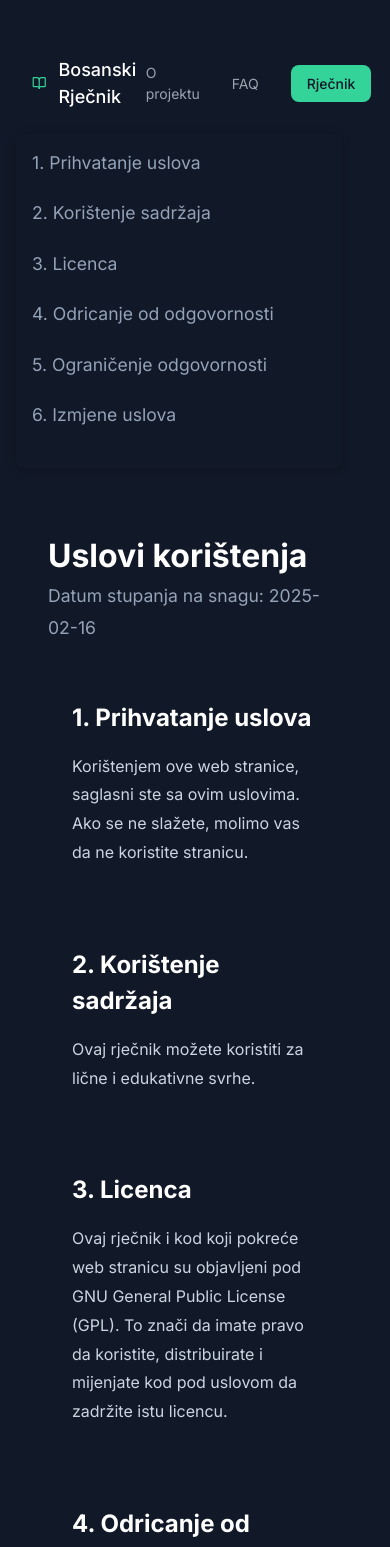
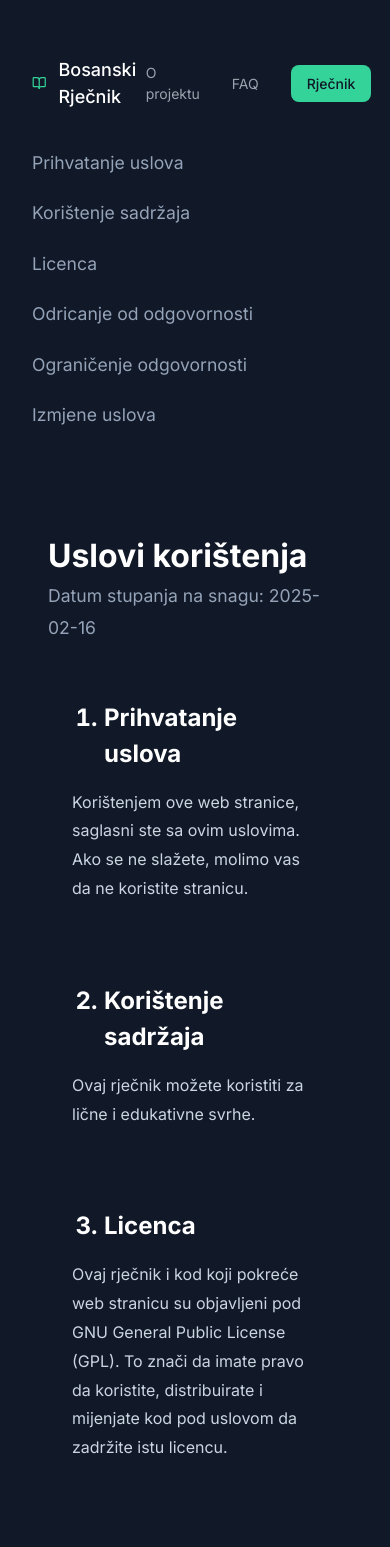
Before and after one commit to OpenSourceSarajevo/rjecnik, a Next.js app in the folder rjecnik-web/: page /terms in a window 390 px wide. Shown: the top 1547 px of the page. Built offline with nearby package versions, Linux system fonts and the light colour scheme.

Commit message:
feat: Add content pages (O Projektu, FAQ, Privatnost, Uslovi korištenja) and integrate responsive UI

```diff
--- a/rjecnik-web/app/components/Footer/index.tsx
+++ b/rjecnik-web/app/components/Footer/index.tsx
@@ -1,3 +1,4 @@
+import Link from "next/link";
 import style from "./Footer.module.css";
 import { Github } from "lucide-react";
 
@@ -5,18 +6,23 @@ const Footer = () => {
   return (
     <footer className={style.footer}>
       <div className={`${style.content} ${style.container}`}>
-        <a href="https://github.com/OpenSourceSarajevo" target="_blank" rel="noopener noreferrer" className={style.githubLink}>
+        <a
+          href="https://github.com/OpenSourceSarajevo"
+          target="_blank"
+          rel="noopener noreferrer"
+          className={style.githubLink}
+        >
           <Github size={20} className={style.githubIcon} />
           <span className={style.text}>Open Source Sarajevo</span>
         </a>
 
         <div className={style.links}>
-          <a href="/privacy" className={style.link}>
+          <Link href="/privatnost" className={style.link}>
             Privatnost
-          </a>
-          <a href="/terms" className={style.link}>
+          </Link>
+          <Link href="/uslovi-koristenja" className={style.link}>
             Uslovi korištenja
-          </a>
+          </Link>
         </div>
       </div>
     </footer>
--- a/rjecnik-web/app/home/Header/index.tsx
+++ b/rjecnik-web/app/home/Header/index.tsx
@@ -7,6 +7,7 @@ const Header = () => {
   return (
     <header className={style.header}>
       <nav className={`${style.container} ${style.nav}`}>
+        <Link href="/">
           <div className={style.logo}>
             <BookOpen
               className="logo-icon"
@@ -15,11 +16,12 @@ const Header = () => {
             />
             <span className={style.logoText}>Bosanski Rječnik</span>
           </div>
+        </Link>
         <div className={style.navLinks}>
-          <a href="#about" className={style.navLink}>
+          <a href="/#o-projektu" className={style.navLink}>
             O projektu
           </a>
-          <a href="#faq" className={style.navLink}>
+          <a href="/#faq" className={style.navLink}>
             FAQ
           </a>
           <Link href="/rjecnik" className={`${style.btn} ${style.btnPrimary}`}>
--- a/rjecnik-web/app/privacy/page.module.css
+++ b/rjecnik-web/app/privacy/page.module.css
@@ -9,17 +9,16 @@
 .contentWrapper {
   display: flex;
   flex: 1;
-  justify-content: space-between; /* Space between sidebar and main content */
+  justify-content: space-between;
 }
 
 .sidebar {
-  flex: 0 0 25%; /* Increased width for better spacing */
+  height: 100%;
+  flex: 0 0 25%;
   margin-right: 2rem;
-  padding: 1rem; /* Added padding */
-  border-radius: 8px; /* Rounded corners */
-  box-shadow: 0 2px 10px rgba(0, 0, 0, 0.2); /* Subtle shadow */
-  position: relative; /* Positioning for slight downward adjustment */
-  top: 20px; /* Move sidebar slightly down */
+  padding: 1rem;
+  position: relative;
+  top: 20px;
 }
 
 .sidebar ul {
@@ -28,30 +27,30 @@
 }
 
 .sidebar li {
-  margin-bottom: 1.5rem; /* Increased margin */
+  margin-bottom: 1.5rem;
   font-size: 1.1rem;
-  color: #94A3B8;
+  color: #94a3b8;
   cursor: pointer;
-  transition: color 0.3s; /* Smooth transition */
+  transition: color 0.3s;
 }
 
 .sidebar li:hover {
-  color: #E2E8F0;
-  text-decoration: underline; /* Underline on hover */
+  color: #e2e8f0;
+  text-decoration: underline;
 }
 
 .privacyMain {
-  flex: 0 0 70%; /* Adjusted width for main content */
+  flex: 0 0 70%;
   display: flex;
   flex-direction: column;
-  align-items: flex-start; /* Align items to the left */
-  border-radius: 8px; /* Rounded corners */
-  padding: 2rem; /* Added padding */
+  align-items: flex-start;
+  border-radius: 8px;
+  padding: 2rem;
 }
 
 .privacyHeader {
-  text-align: left; /* Align header to the left */
-  margin-bottom: 2rem; /* Increased margin */
+  text-align: left;
+  margin-bottom: 2rem;
 }
 
 .privacyTitle {
@@ -61,18 +60,18 @@
 }
 
 .privacyDate {
-  color: #94A3B8;
+  color: #94a3b8;
   font-size: 1rem;
   margin-top: 0.5rem;
 }
 
 .privacyIntro {
   font-size: 1.2rem;
-  color: #E2E8F0;
+  color: #e2e8f0;
   line-height: 1.8;
-  text-align: left; /* Align intro text to the left */
+  text-align: left;
   max-width: 800px;
-  margin-bottom: 2rem; /* Increased margin */
+  margin-bottom: 2rem;
 }
 
 .privacySections {
@@ -80,7 +79,7 @@
 }
 
 .privacySection {
-  margin-bottom: 2rem; /* Increased margin */
+  margin-bottom: 2rem;
   text-align: left;
 }
 
@@ -88,18 +87,19 @@
   font-size: 1.7rem;
   font-weight: bold;
   color: white;
-  margin-bottom: 1rem; /* Increased margin */
+  margin-bottom: 1rem;
+  padding-left: 2rem;
 }
 
 .sectionContent {
   font-size: 1.1rem;
-  color: #CBD5E1;
+  color: #cbd5e1;
   line-height: 1.8;
 }
 
 .privacyList {
   padding-left: 0;
-  text-align: left; /* Align list text to the left */
+  text-align: left;
   margin-top: 1rem;
 }
 
@@ -117,7 +117,7 @@
   .sidebar {
     flex: 0 0 auto;
     margin-bottom: 2rem;
-    top: 0; /* Reset top position for mobile */
+    top: 0;
   }
 
   .privacyMain {
--- a/rjecnik-web/app/terms/page.module.css
+++ b/rjecnik-web/app/terms/page.module.css
@@ -13,11 +13,10 @@
 }
 
 .sidebar {
+  height: 100%;
   flex: 0 0 25%;
   margin-right: 2rem;
   padding: 1rem;
-    border-radius: 8px;
-    box-shadow: 0 2px 10px rgba(0, 0, 0, 0.2);
   position: relative;
   top: 20px;
 }
@@ -30,13 +29,13 @@
 .sidebar li {
   margin-bottom: 1.5rem;
   font-size: 1.1rem;
-    color: #94A3B8;
+  color: #94a3b8;
   cursor: pointer;
   transition: color 0.3s;
 }
 
 .sidebar li:hover {
-    color: #E2E8F0;
+  color: #e2e8f0;
   text-decoration: underline;
 }
 
@@ -61,7 +60,7 @@
 }
 
 .termsDate {
-    color: #94A3B8;
+  color: #94a3b8;
   font-size: 1.1rem;
   line-height: 1.8;
 }
@@ -80,11 +79,12 @@
   font-weight: bold;
   color: white;
   margin-bottom: 1rem;
+  padding-left: 2rem;
 }
 
 .sectionContent {
   font-size: 1.1rem;
-    color: #CBD5E1;
+  color: #cbd5e1;
   line-height: 1.8;
 }
 
--- a/rjecnik-web/app/terms/page.tsx
+++ b/rjecnik-web/app/terms/page.tsx
@@ -1,31 +1,54 @@
 "use client";
 
 import { motion } from "framer-motion";
-import Header from '@/app/home/Header';
-import Footer from '@/app/components/Footer';
-import styles from './page.module.css';
+import Header from "@/app/home/Header";
+import Footer from "@/app/components/Footer";
+import styles from "./page.module.css";
 
 const TermsConditions = () => {
   const containerVariants = {
     hidden: { opacity: 0 },
     visible: {
       opacity: 1,
-      transition: { staggerChildren: 0.15 }
-    }
+      transition: { staggerChildren: 0.15 },
+    },
   };
 
   const itemVariants = {
     hidden: { opacity: 0, y: 20 },
-    visible: { opacity: 1, y: 0, transition: { duration: 0.6 } }
+    visible: { opacity: 1, y: 0, transition: { duration: 0.6 } },
   };
 
   const sections = [
-    { title: "1. Prihvatanje uslova", content: "Korištenjem ove web stranice, saglasni ste sa ovim uslovima. Ako se ne slažete, molimo vas da ne koristite stranicu." },
-    { title: "2. Korištenje sadržaja", content: "Ovaj rječnik možete koristiti za lične i edukativne svrhe." },
-    { title: "3. Licenca", content: "Ovaj rječnik i kod koji pokreće web stranicu su objavljeni pod GNU General Public License (GPL). To znači da imate pravo da koristite, distribuirate i mijenjate kod pod uslovom da zadržite istu licencu." },
-    { title: "4. Odricanje od odgovornosti", content: "Ovaj rječnik se pruža 'takav kakav jeste', bez garancija tačnosti. Ne snosimo odgovornost za pogrešna tumačenja, greške ili zastarjele informacije." },
-    { title: "5. Ograničenje odgovornosti", content: "Ne odgovaramo za bilo kakav gubitak ili štetu nastalu korištenjem web stranice." },
-    { title: "6. Izmjene uslova", content: "Zadržavamo pravo ažuriranja ovih uslova. Nastavak korištenja web stranice znači prihvatanje ažuriranih uslova." }
+    {
+      title: "Prihvatanje uslova",
+      content:
+        "Korištenjem ove web stranice, saglasni ste sa ovim uslovima. Ako se ne slažete, molimo vas da ne koristite stranicu.",
+    },
+    {
+      title: "Korištenje sadržaja",
+      content: "Ovaj rječnik možete koristiti za lične i edukativne svrhe.",
+    },
+    {
+      title: "Licenca",
+      content:
+        "Ovaj rječnik i kod koji pokreće web stranicu su objavljeni pod GNU General Public License (GPL). To znači da imate pravo da koristite, distribuirate i mijenjate kod pod uslovom da zadržite istu licencu.",
+    },
+    {
+      title: "Odricanje od odgovornosti",
+      content:
+        "Ovaj rječnik se pruža 'takav kakav jeste', bez garancija tačnosti. Ne snosimo odgovornost za pogrešna tumačenja, greške ili zastarjele informacije.",
+    },
+    {
+      title: "Ograničenje odgovornosti",
+      content:
+        "Ne odgovaramo za bilo kakav gubitak ili štetu nastalu korištenjem web stranice.",
+    },
+    {
+      title: "Izmjene uslova",
+      content:
+        "Zadržavamo pravo ažuriranja ovih uslova. Nastavak korištenja web stranice znači prihvatanje ažuriranih uslova.",
+    },
   ];
 
   return (
@@ -35,23 +58,40 @@ const TermsConditions = () => {
         <aside className={styles.sidebar}>
           <ul>
             {sections.map((section, index) => (
-              <li key={index}>{section.title}</li>
+              <li key={index}>
+                <a href={`#${section.title}`}>{section.title}</a>
+              </li>
             ))}
           </ul>
         </aside>
-        <motion.main className={styles.termsMain} initial="hidden" animate="visible" variants={containerVariants}>
+        <motion.main
+          className={styles.termsMain}
+          initial="hidden"
+          animate="visible"
+          variants={containerVariants}
+        >
           <motion.div variants={itemVariants} className={styles.termsHeader}>
             <h1 className={styles.termsTitle}>Uslovi korištenja</h1>
-            <p className={styles.termsDate}>Datum stupanja na snagu: 2025-02-16</p>
+            <p className={styles.termsDate}>
+              Datum stupanja na snagu: 2025-02-16
+            </p>
           </motion.div>
 
           <div className={styles.termsSections}>
-            {sections.map((section, index) => (
-              <motion.section key={index} variants={itemVariants} className={styles.termsSection}>
-                <h2 className={styles.sectionTitle}>{section.title}</h2>
-                <p className={styles.sectionContent}>{section.content}</p>
-              </motion.section>
-            ))}
+            <ol>
+              {sections.map((section, index) => (
+                <motion.section
+                  key={index}
+                  variants={itemVariants}
+                  className={styles.termsSection}
+                >
+                  <h2 id={section.title} className={styles.sectionTitle}>
+                    <li>{section.title}</li>
+                  </h2>
+                  <p className={styles.sectionContent}>{section.content}</p>
+                </motion.section>
+              ))}
+            </ol>
           </div>
         </motion.main>
       </div>
--- a/rjecnik-web/next.config.mjs
+++ b/rjecnik-web/next.config.mjs
@@ -16,6 +16,14 @@ const nextConfig = {
         source: "/rjecnik/:word",
         destination: "/dictionary/:word",
       },
+      {
+        source: "/privatnost",
+        destination: "/privacy",
+      },
+      {
+        source: "/uslovi-koristenja",
+        destination: "/terms",
+      },
     ];
   },
 };
```
Also changed, not shown: rjecnik-web/app/dictionary/page.tsx (+13 -13 lines), rjecnik-web/app/home/page.tsx (+40 -43 lines), rjecnik-web/app/privacy/page.tsx (+75 -25 lines), 1 other file (tests, documents, lock files or other folders). Lines whose indentation alone changed are shown as unchanged.
